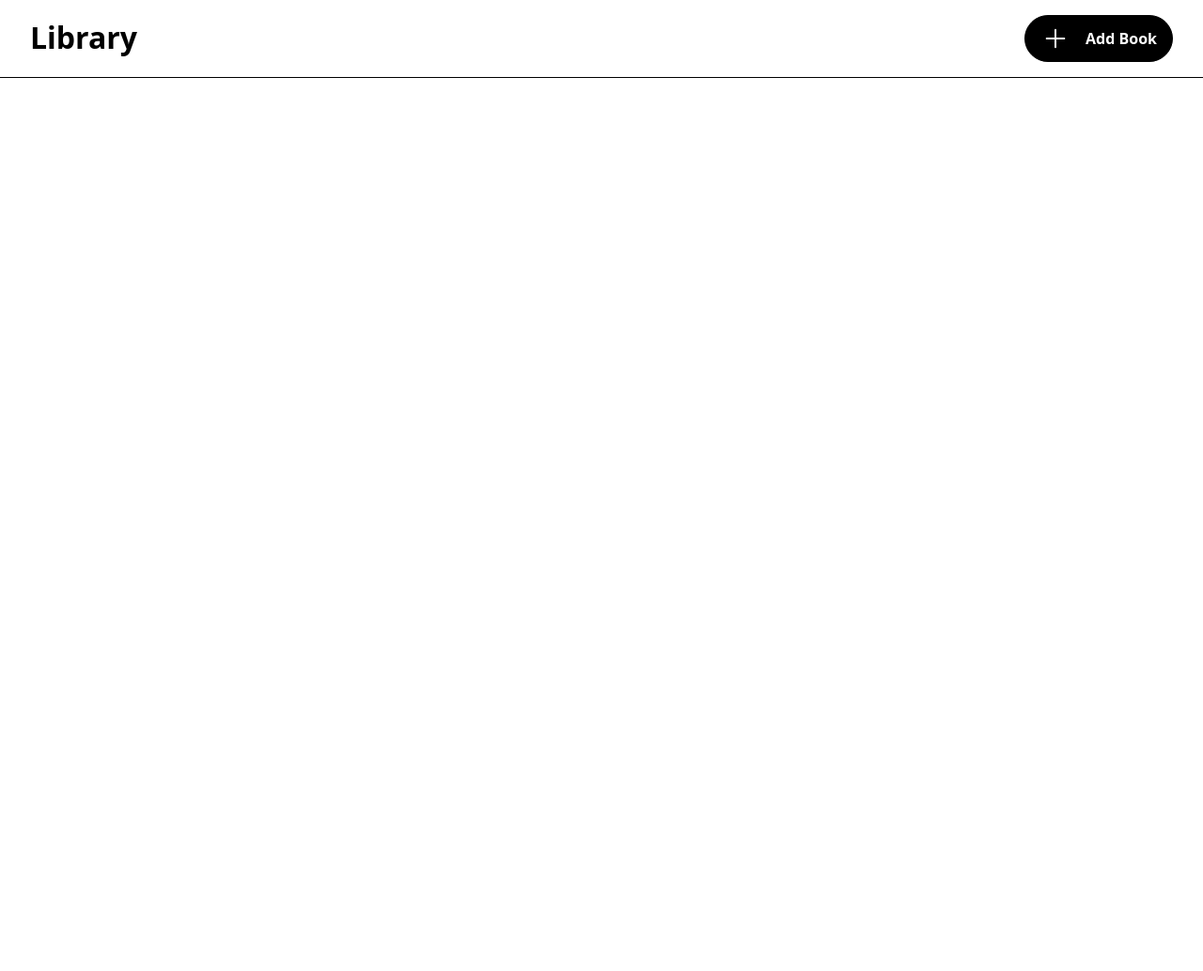
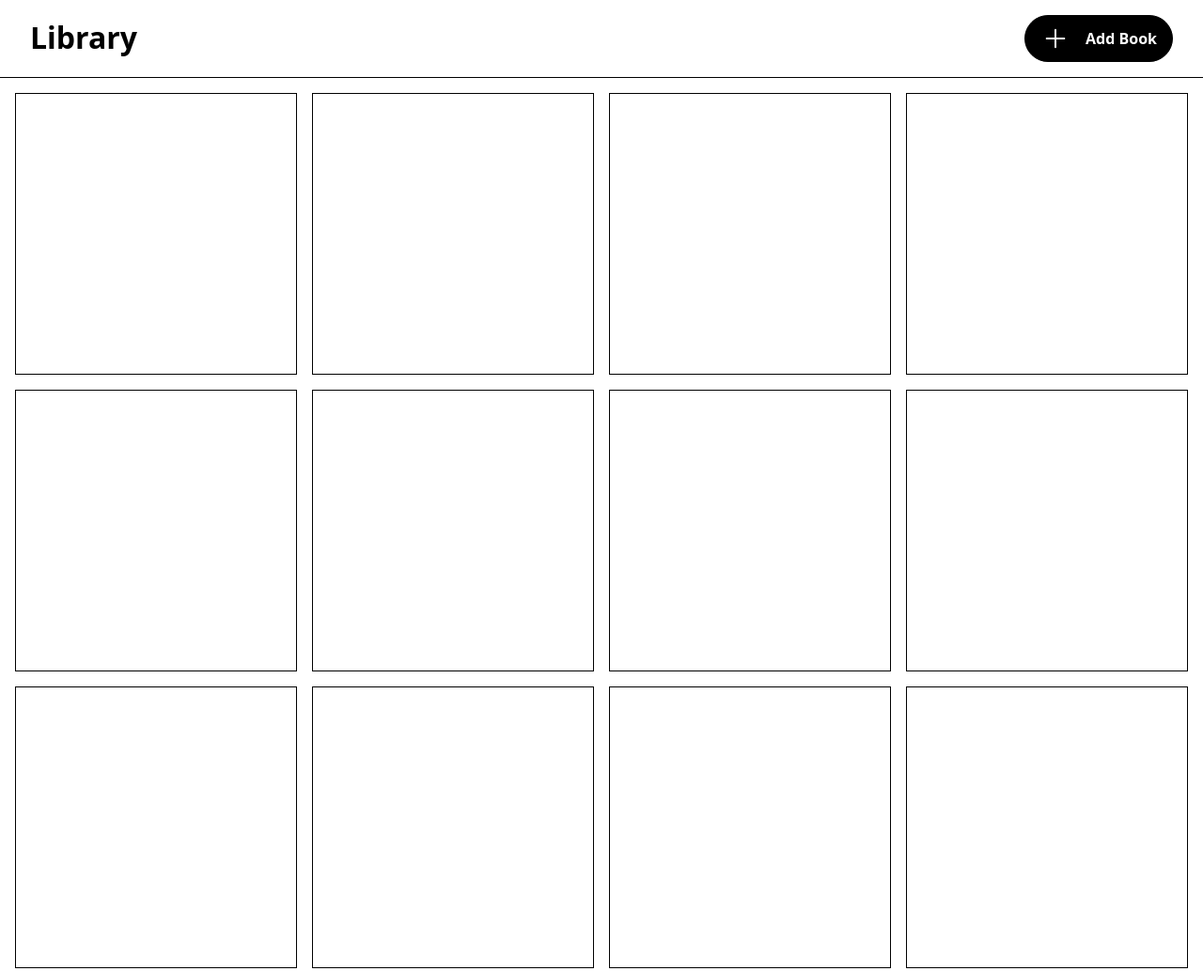
Before and after one commit to Hinjikani/Library, a plain HTML site: page index.html in a window 1280 px wide. Shown: the top 1034 px of the page at 94% size. Before the commit the page ends 800 px from the top, so only its background shows below. Drawn offline with Linux system fonts and the light colour scheme.

Commit message:
Create template for book's card

```diff
--- a/index.html
+++ b/index.html
@@ -61,6 +61,47 @@
             <button class="add" type="button" onclick="showOutput()">Add</button>
         </form>
     </dialog>
+    <div class="cards-container">
+        <div class="book-card">
+
+        </div>
+        <div class="book-card">
+
+        </div>
+        <div class="book-card">
+
+        </div>
+        <div class="book-card">
+
+        </div>
+        <div class="book-card">
+
+        </div>
+        <div class="book-card">
+
+        </div>
+        <div class="book-card">
+
+        </div>
+        <div class="book-card">
+
+        </div>
+        <div class="book-card">
+
+        </div>
+        <div class="book-card">
+
+        </div>
+        <div class="book-card">
+
+        </div>
+        <div class="book-card">
+
+        </div>
+        <div class="book-card">
+
+        </div>
+    </div>
     <output></output>
     <script src="./script.js"></script>
 </body>
--- a/styles.css
+++ b/styles.css
@@ -133,3 +133,17 @@ form .close-container {
     display: flex;
     justify-content: end;
 }
+
+.cards-container {
+  display: grid;
+  padding: 1em 1em 0 1em;
+  grid-template: 1fr 1fr/ 1fr 1fr 1fr 1fr;
+  gap:1em;
+}
+
+.book-card {
+  border: 1px solid black;
+  width: 100%;
+  height: 300px;
+  padding: 1em;
+}
```
